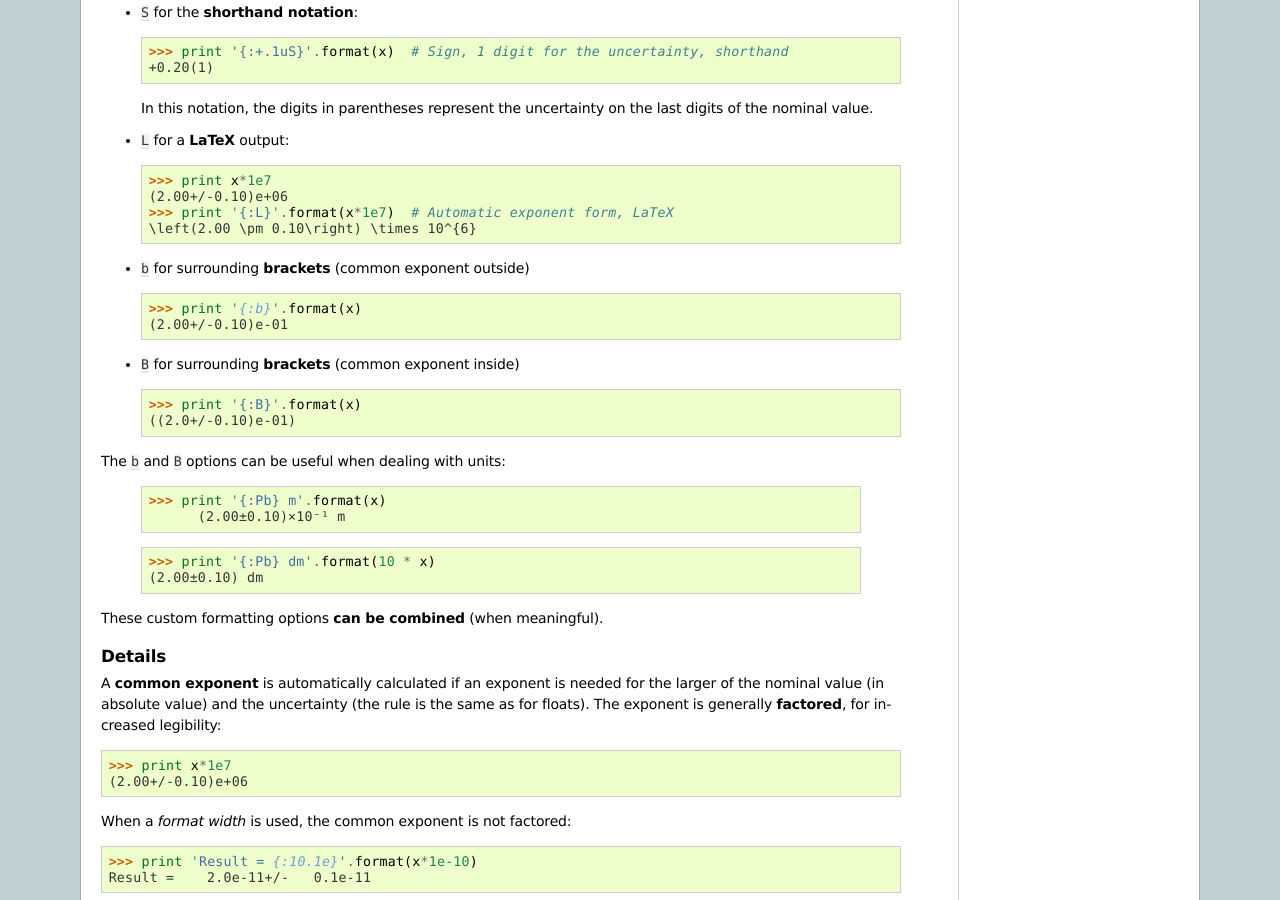
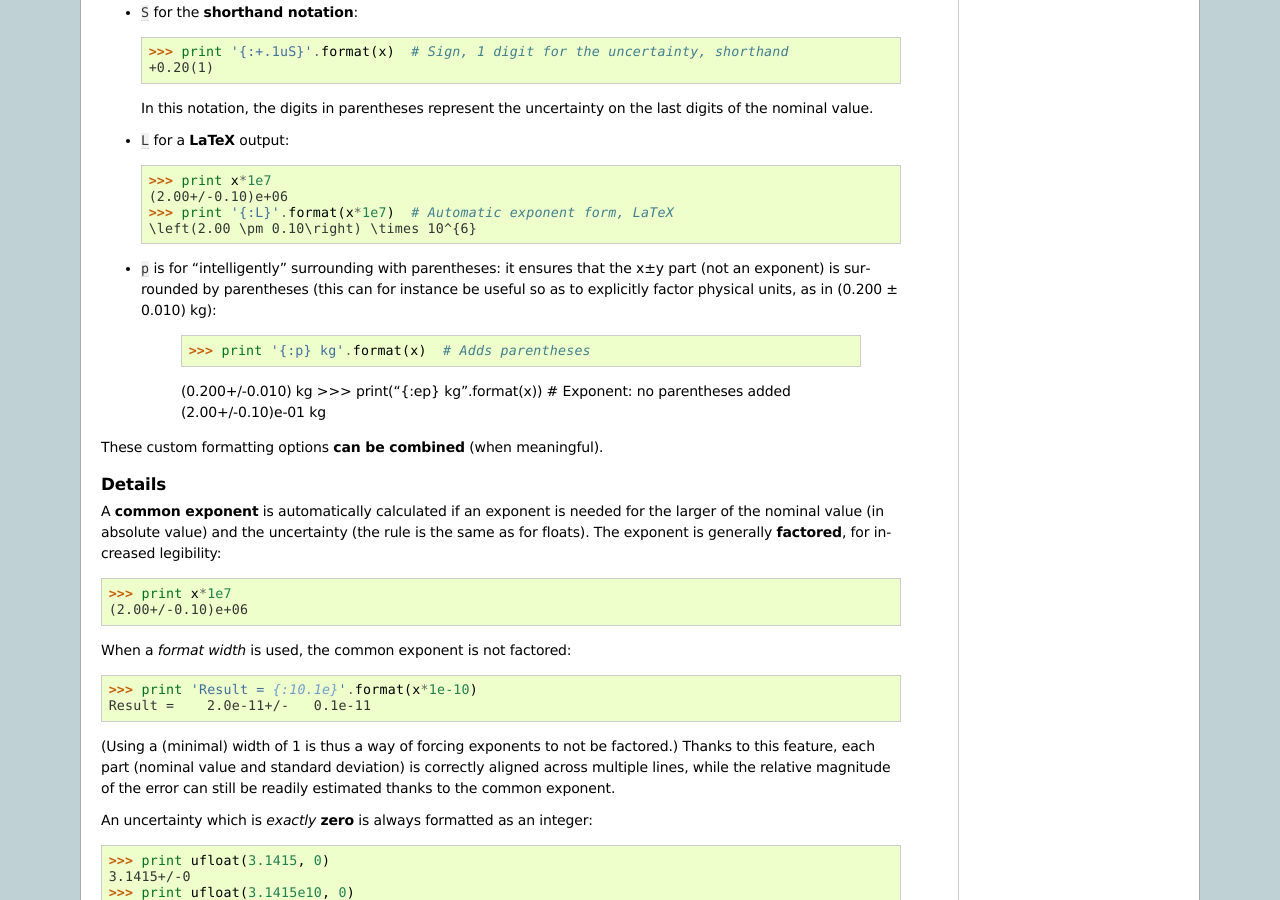
Before and after one commit to lmfit/uncertainties, a Sphinx documentation site: the page built from doc/user_guide.rst, in a window 1280 px wide and 900 px high, scrolled down 6693 px. Built offline with Sphinx 7.4.7, drawn with Linux system fonts in a browser that asks for light colours; pages that are not in the unit, such as notebooks, are missing from menus.

```diff
--- a/doc/user_guide.rst
+++ b/doc/user_guide.rst
@@ -493,21 +493,15 @@
   >>> print '{:L}'.format(x*1e7)  # Automatic exponent form, LaTeX
   \left(2.00 \pm 0.10\right) \times 10^{6}
 
-- ``b`` for surrounding **brackets** (common exponent outside)
+- ``p`` is for "intelligently" surrounding with parentheses: it ensures that
+  the x±y part (not an exponent) is surrounded by parentheses (this can for
+  instance be useful so as to explicitly factor physical units, as in (0.200 ±
+  0.010) kg):
 
-	>>> print '{:b}'.format(x)
-	(2.00+/-0.10)e-01
-- ``B`` for surrounding **brackets** (common exponent inside)
-
-	>>> print '{:B}'.format(x)
-	((2.0+/-0.10)e-01)
-The ``b`` and ``B`` options can be useful when dealing with units:
-
-  >>> print '{:Pb} m'.format(x)
-	(2.00±0.10)×10⁻¹ m
-
-	>>> print '{:Pb} dm'.format(10 * x)
-	(2.00±0.10) dm
+	>>> print '{:p} kg'.format(x)  # Adds parentheses
+    (0.200+/-0.010) kg
+    >>> print("{:ep} kg".format(x))  # Exponent: no parentheses added
+    (2.00+/-0.10)e-01 kg
 
 These custom formatting options **can be combined** (when meaningful).
 
```
